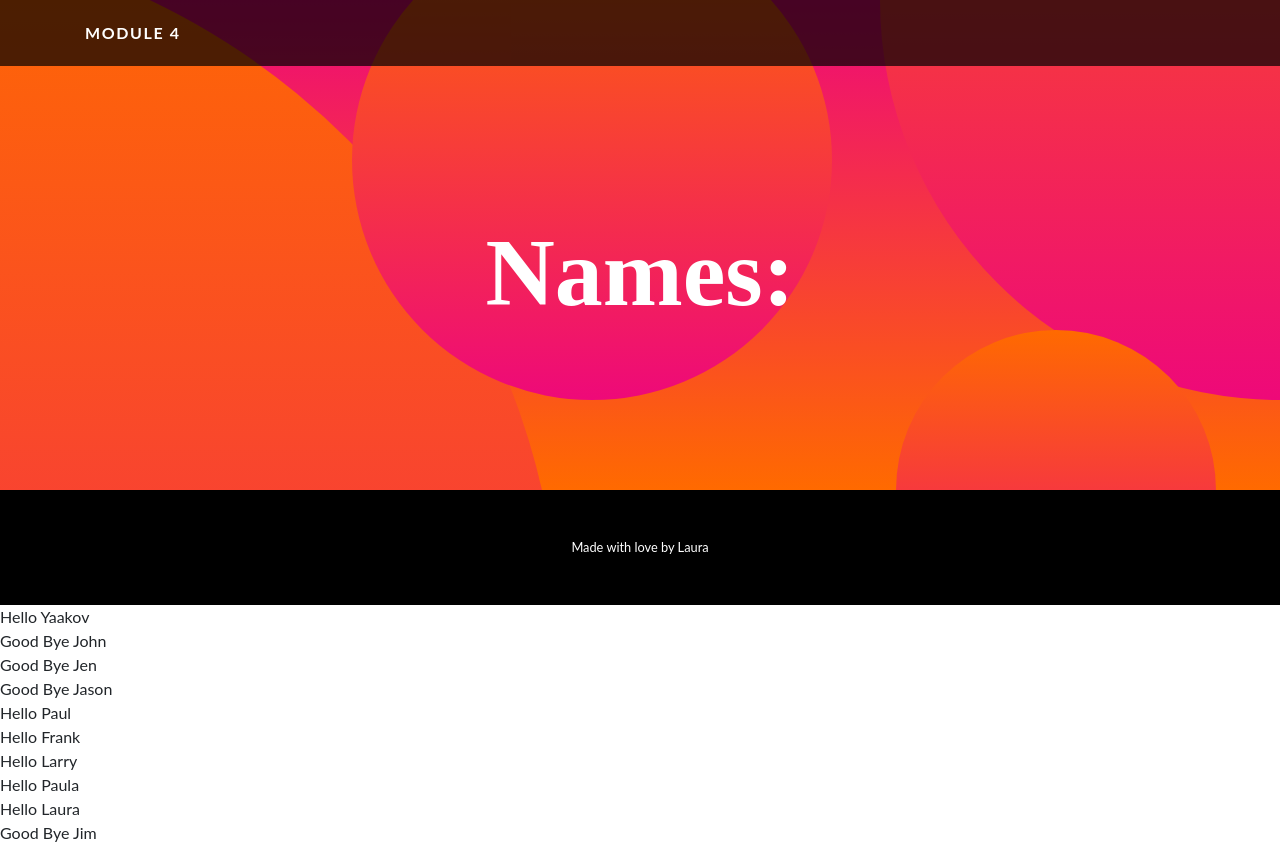
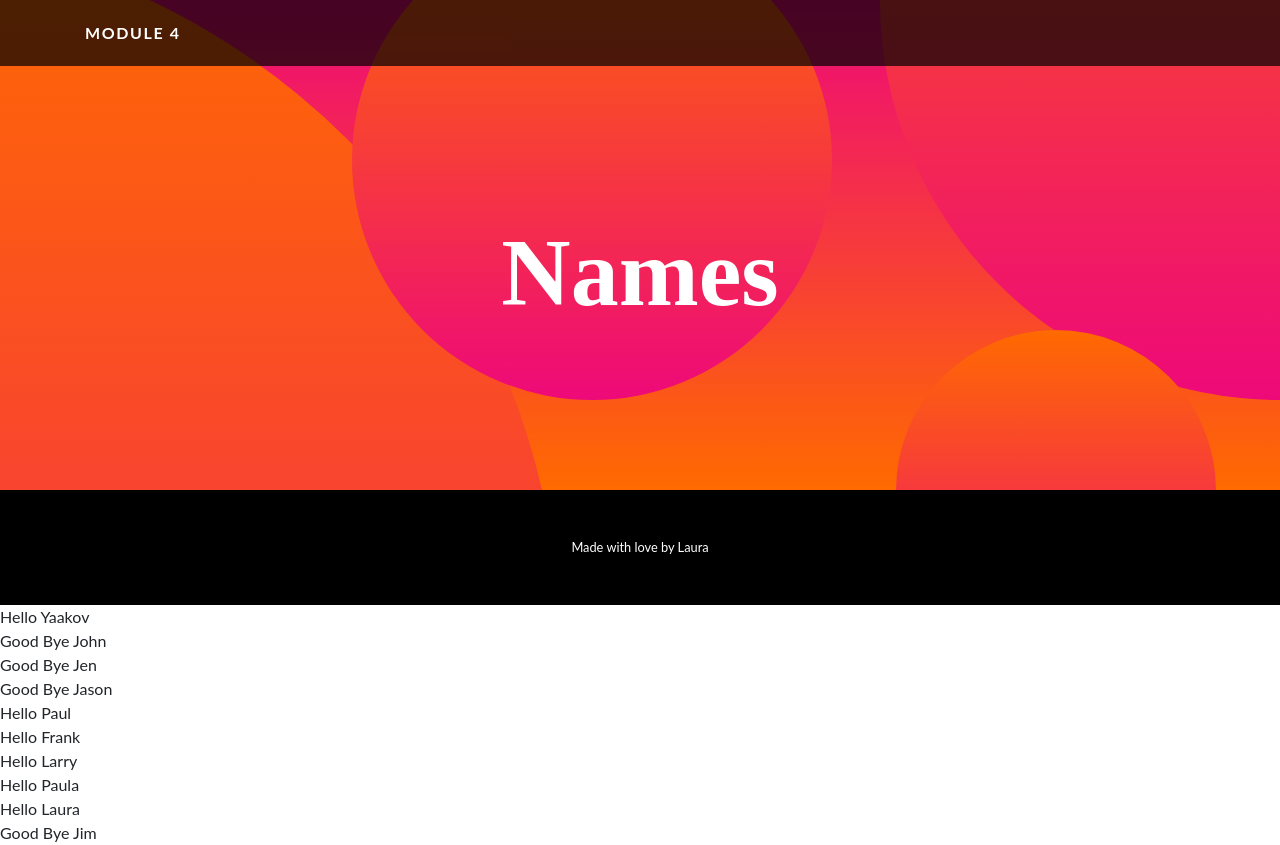
Before and after one commit to vidyabharde/vidyacourse, a plain HTML site: page index.html in a window 1280 px wide. Drawn offline with nearby package versions, Linux system fonts and the light colour scheme.

Commit message:
Update index.html

```diff
--- a/index.html
+++ b/index.html
@@ -4,7 +4,7 @@
   <meta charset="UTF-8">
   <meta name="viewport" content="width=device-width, initial-scale=1.0">
   <meta http-equiv="X-UA-Compatible" content="ie=edge">
-  <title>Module 4 Solution Starter</title>
+  <title>Module 4 (Java Sacript)</title>
   <link rel="stylesheet" href="https://maxcdn.bootstrapcdn.com/bootstrap/4.0.0/css/bootstrap.min.css" integrity="sha384-Gn5384xqQ1aoWXA+058RXPxPg6fy4IWvTNh0E263XmFcJlSAwiGgFAW/dAiS6JXm" crossorigin="anonymous">
   <link rel="stylesheet" href="CSS/mod2.css">
 
@@ -21,7 +21,7 @@
     <header class="masthead text-center text-white">
       <div class="masthead-content">
         <div class="container">
-          <h1 class="masthead-heading mb-0">Names: </h1>
+          <h1 class="masthead-heading mb-0">Names </h1>
         </div>
       </div>
       <div class="bg-circle-1 bg-circle"></div>
```
